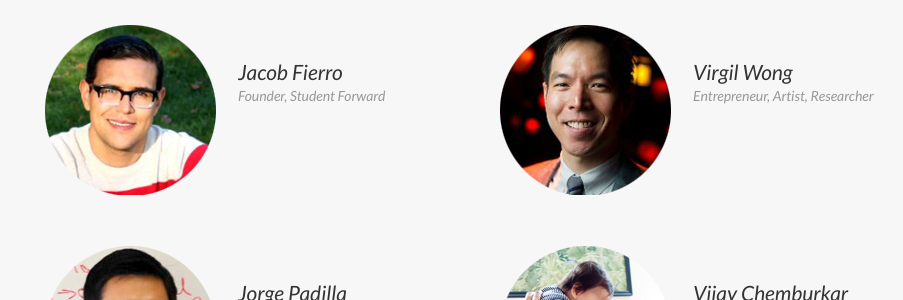
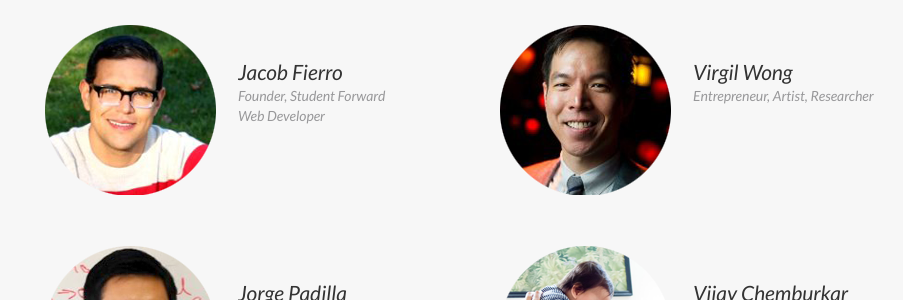
Before and after one commit to JacobFierro/studentforward, a Jekyll site: the page built from mentors/index.html, in a window 1280 px wide and 900 px high, scrolled down 788 px. Shown: the part 153-453 px from the top of the window, without its empty margins (155-1058 px from the left). Built offline with Jekyll 4.4.1, drawn with Linux system fonts in a browser that asks for light colours; Markdown is read by kramdown in place of the engine named in the settings.

Commit message:
updated my title

```diff
--- a/mentors/index.html
+++ b/mentors/index.html
@@ -9,7 +9,7 @@ mentor_rows:
    mentors:
      -
        name: "Jacob Fierro"
-       title: "Founder, Student Forward"
+       title: "Founder, Student Forward<br>Web Developer"
        img: "jacob_fierro.png"
      -
        name: "Virgil Wong"
```
